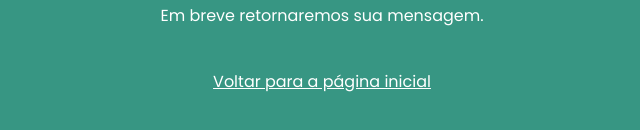
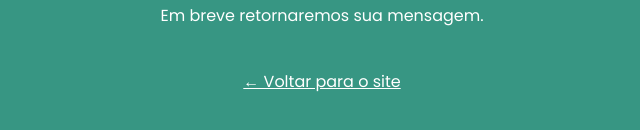
Before and after one commit to panico888/site-de-nutri-o, a plain HTML site: page obrigado.html in a window 1280 px wide. Shown: the part 196-326 px from the top of the page, without its empty margins (318-958 px from the left). Drawn offline with Linux system fonts and the light colour scheme.

Commit message:
Update obrigado.html4

```diff
--- a/obrigado.html
+++ b/obrigado.html
@@ -18,6 +18,7 @@
   <h1>Obrigado pelo contato!</h1>
   <p>Em breve retornaremos sua mensagem.</p>
   <br />
-  <a href="https://panico888.github.io/site-de-nutri-o/obrigado.html" style="color: white; text-decoration: underline;">Voltar para a página inicial</a>
+  <a href="https://panico888.github.io/site-de-nutri-o/" style="color:white;">← Voltar para o site</a>
+
 </body>
 </html>
```
